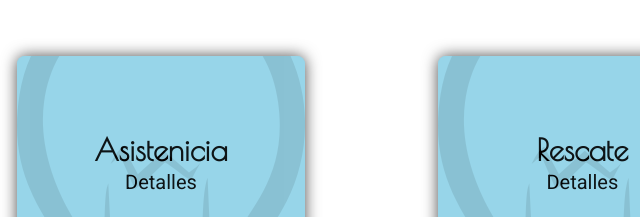
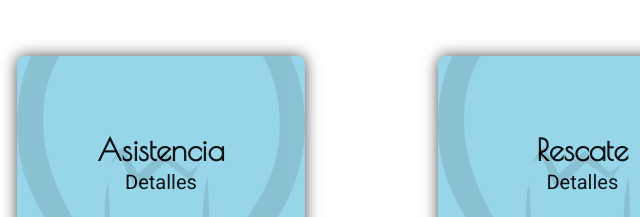
Before and after one commit to Master-Insight/page-ideaspropias, an Astro site: page / in a window 1280 px wide. Shown: the part 1020-1237 px from the top of the page, 479-1119 px from the left. Built offline with nearby package versions, Linux system fonts and the light colour scheme; Astro itself is replaced by a stand-in of ours; a web font is replaced by a local one.

Commit message:
Corrección menor

```diff
--- a/src/pages/index.astro
+++ b/src/pages/index.astro
@@ -10,7 +10,7 @@ const SERVICES = [
     url: "#",
   },
   {
-    title: "Asistenicia",
+    title: "Asistencia",
     subtitle: "Detalles",
     img: "/Icono.svg",
     url: "#",
```
